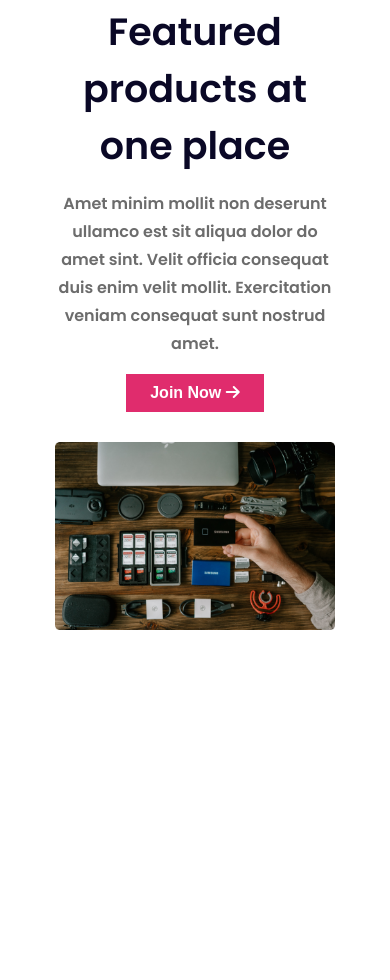
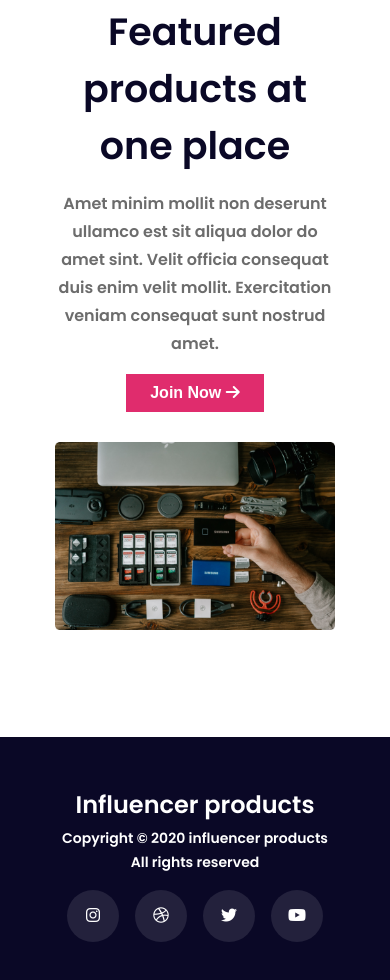
Before and after one commit to mosfiqurRahmanJsd/influencer-gear-website, a plain HTML site: page index.html in a window 390 px wide. Shown: the part 6253-7233 px from the top of the page. Before the commit the page ends 6990 px from the top, so only its background shows below. Drawn offline with Linux system fonts and the light colour scheme.

Commit message:
footer complete and complete the responsive website

```diff
--- a/index.html
+++ b/index.html
@@ -204,7 +204,15 @@
 
     </main>
     <footer class="footer">
-
+        <h3>Influencer products</h3>
+        <p>Copyright © 2020  influencer products</p>
+        <p>All rights reserved</p>
+        <ul class="social-icon">
+            <li><a href="#"><i class="fa-brands fa-instagram"></i></a></li>
+            <li><a href="#"><i class="fa-brands fa-dribbble"></i></a></li>
+            <li><a href="#"><i class="fa-brands fa-twitter"></i></a></li>
+            <li><a href="#"><i class="fa-brands fa-youtube"></i></a></li>
+        </ul>
     </footer>
 
 </body>
--- a/styles/style.css
+++ b/styles/style.css
@@ -246,6 +246,49 @@ nav {
 }
 
 
+/* footer styles */
+.footer {
+    background-color: rgba(10, 8, 38, 1);
+    padding: 50px 40%;
+    color: rgba(255, 255, 255, 1);
+    text-align: center;
+}
+
+.footer h3 {
+    font-size: 24px;
+    font-weight: 600;
+    margin-bottom: 6px;
+}
+
+.footer p {
+    font-size: 14px;
+    font-weight: 600;
+    margin-bottom: 3px;
+}
+
+.social-icon {
+    list-style: none;
+    display: flex;
+    justify-content: center;
+    margin-top: 17px;
+}
+
+.social-icon li {
+    padding: 10px;
+    background-color: #23213C;
+    margin-left: 8px;
+    margin-right: 8px;
+    width: 32px;
+    height: 32px;
+    border-radius: 50%;
+    display: flex;
+    align-items: center;
+    justify-content: center;
+}
+
+.social-icon li a {
+    color: rgba(255, 255, 255, 1);
+}
 
 
 
@@ -301,4 +344,8 @@ nav {
         width: 100%;
         margin-bottom: 30px;
     }
+
+    .footer {
+        padding: 50px 0;
+    }
 }
```
